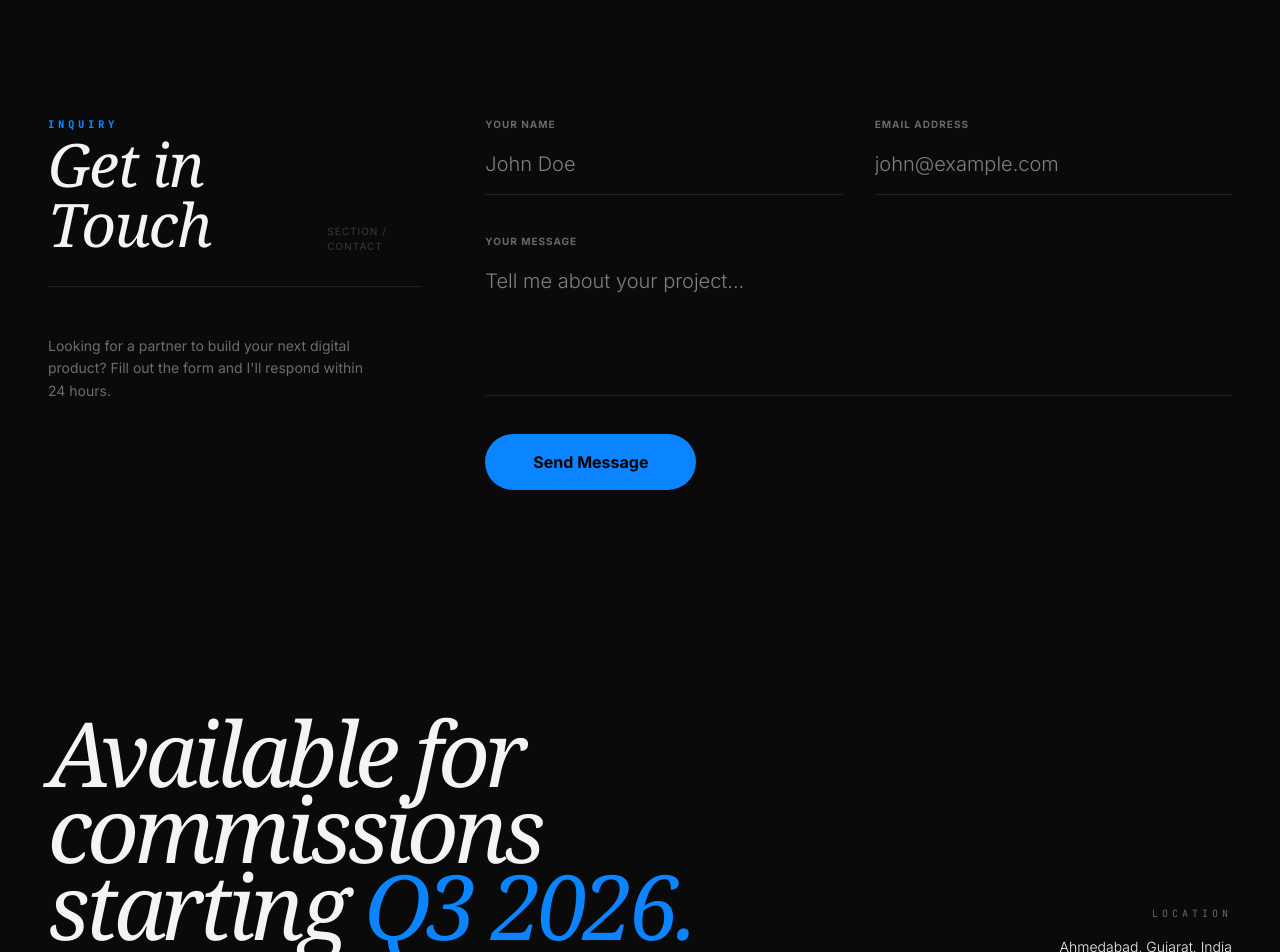
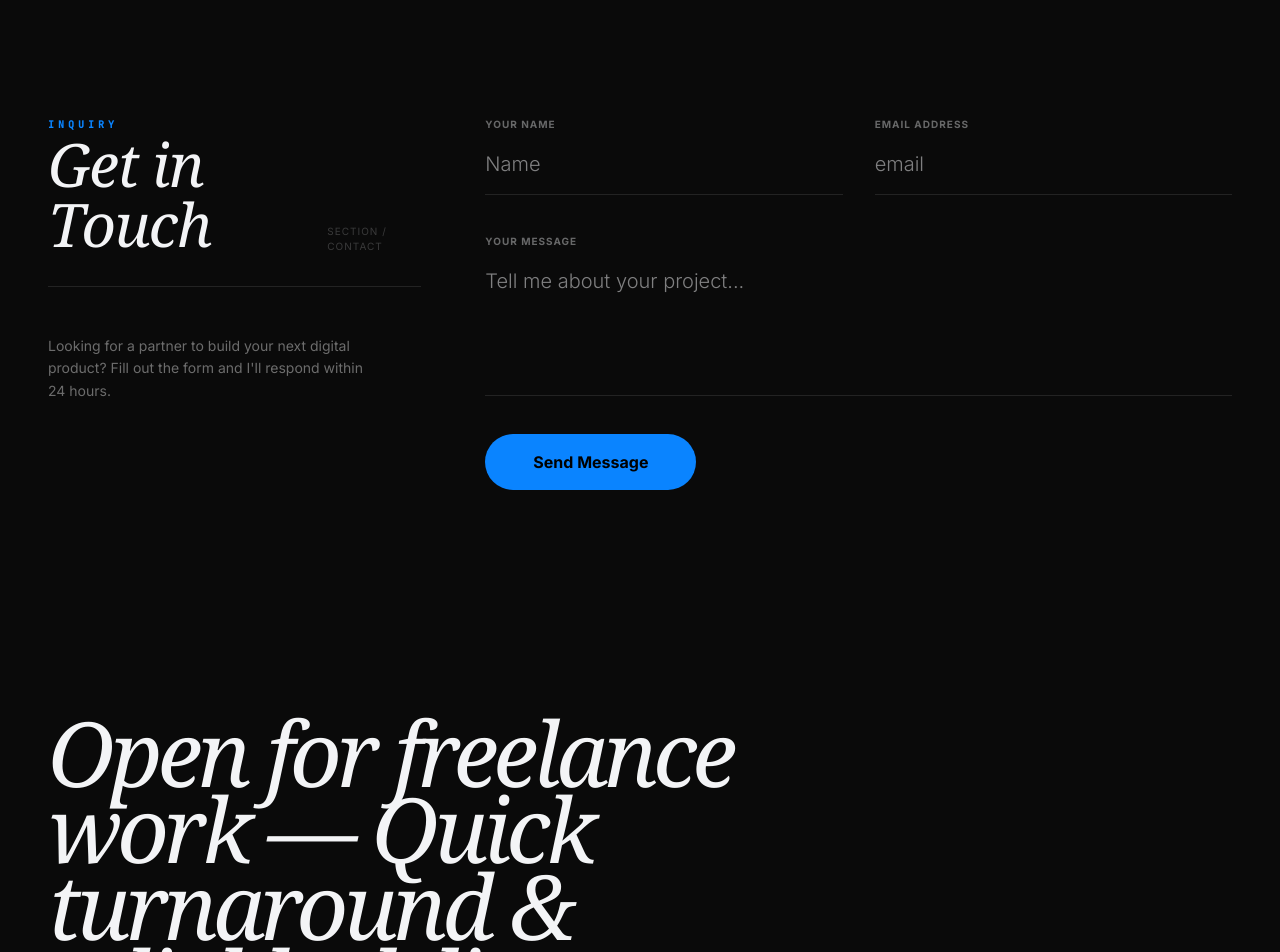
Before and after one commit to SumitGohilCodes/My-Portfolio, a React (Vite) app: page / in a window 1280 px wide. Shown: the part 7740-8692 px from the top of the page. Built offline with nearby package versions, Linux system fonts and the light colour scheme.

Commit message:
feat: Update contact availability message
Rephrased the availability message to be more direct and action-oriented, and simplified success/error handling in the contact form.

```diff
--- a/src/App.tsx
+++ b/src/App.tsx
@@ -429,7 +429,7 @@ const Footer = () => (
           viewport={{ once: true }}
           className="text-6xl md:text-[90px] font-serif italic leading-[0.85] text-text-main mb-12 tracking-tighter"
         >
-          Available for commissions <br /> starting <span className="text-primary underline underline-offset-[12px] decoration-1">Q3 2026.</span>
+          Open for freelance work — Quick turnaround & reliable delivery
         </motion.h2>
         <div className="flex flex-col md:flex-row gap-12 md:items-center">
             <motion.a
@@ -567,7 +567,6 @@ const ContactForm = () => {
   const handleSubmit = async (e: React.FormEvent<HTMLFormElement>) => {
     e.preventDefault();
     setStatus('loading');
-    setMessage('');
 
     const formData = new FormData(e.currentTarget);
     const data = {
@@ -583,26 +582,16 @@ const ContactForm = () => {
         body: JSON.stringify(data),
       });
 
-      const result = await response.json();
-
       if (response.ok) {
         setStatus('success');
-        setMessage(result.message || 'Message sent successfully!');
+        setMessage('Message sent successfully!');
         (e.target as HTMLFormElement).reset();
       } else {
-        throw new Error(result.error || 'Failed to send message');
+        throw new Error('Failed to send message');
       }
     } catch (err) {
-      console.error('Contact error:', err);
       setStatus('error');
-      setMessage(err instanceof Error ? err.message : 'Something went wrong. Please try again.');
-    }
-  };
-
-  const handleInputFocus = () => {
-    if (status === 'error' || status === 'success') {
-      setStatus('idle');
-      setMessage('');
+      setMessage('Something went wrong. Please try again.');
     }
   };
 
@@ -616,7 +605,7 @@ const ContactForm = () => {
       </div>
 
       <div className="md:w-2/3">
-        <form onSubmit={handleSubmit} onFocus={handleInputFocus} className="space-y-8">
+        <form onSubmit={handleSubmit} className="space-y-8">
           <div className="grid grid-cols-1 md:grid-cols-2 gap-8">
             <div className="space-y-2">
               <label htmlFor="name" className="text-[10px] uppercase tracking-widest opacity-40 font-bold">Your Name</label>
@@ -626,7 +615,7 @@ const ContactForm = () => {
                 name="name"
                 id="name"
                 className="w-full bg-transparent border-b border-border-subtle py-4 focus:border-primary outline-none transition-colors font-light text-xl text-text-main"
-                placeholder="John Doe"
+                placeholder="Name"
               />
             </div>
             <div className="space-y-2">
@@ -637,7 +626,7 @@ const ContactForm = () => {
                 name="email"
                 id="email"
                 className="w-full bg-transparent border-b border-border-subtle py-4 focus:border-primary outline-none transition-colors font-light text-xl text-text-main"
-                placeholder="john@example.com"
+                placeholder="email"
               />
             </div>
           </div>
```
